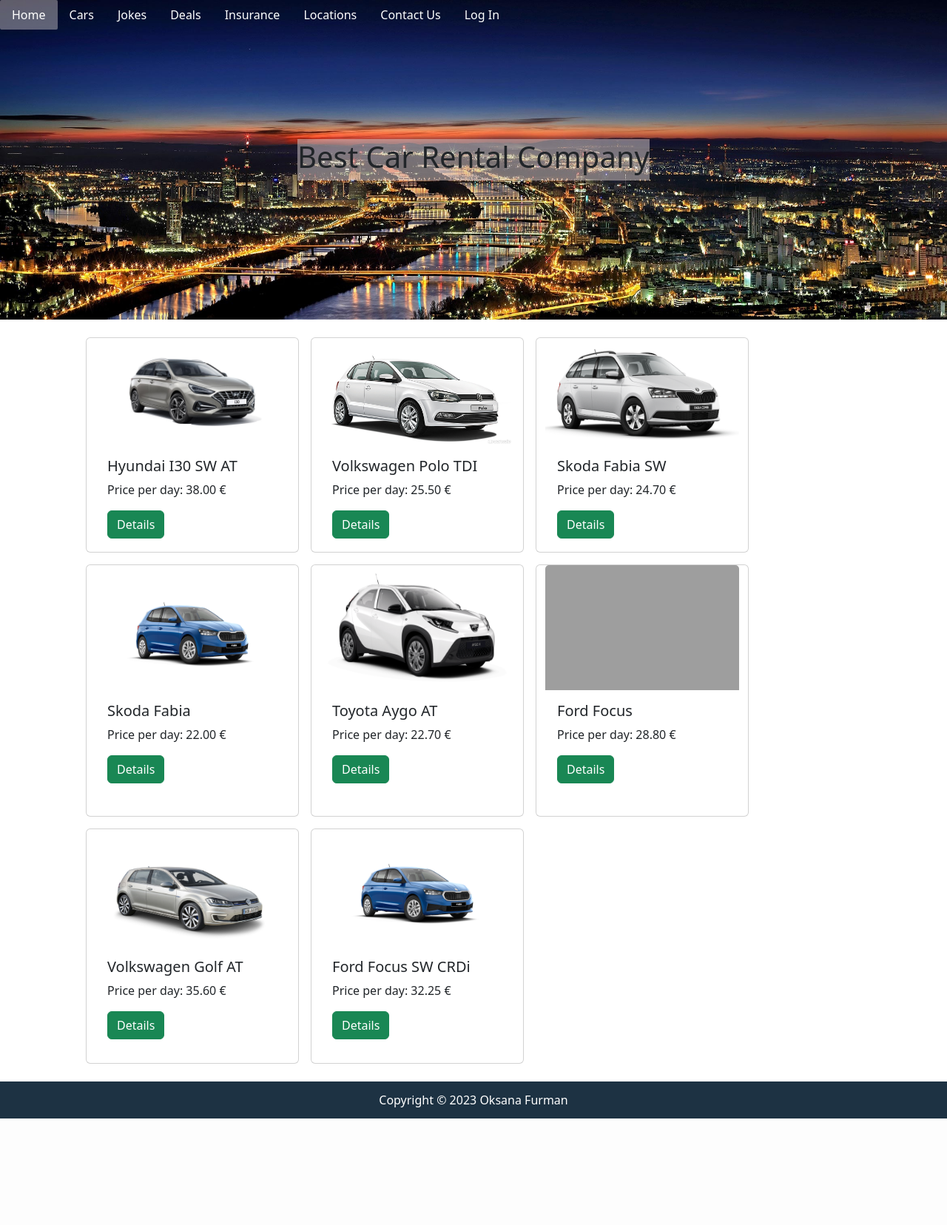
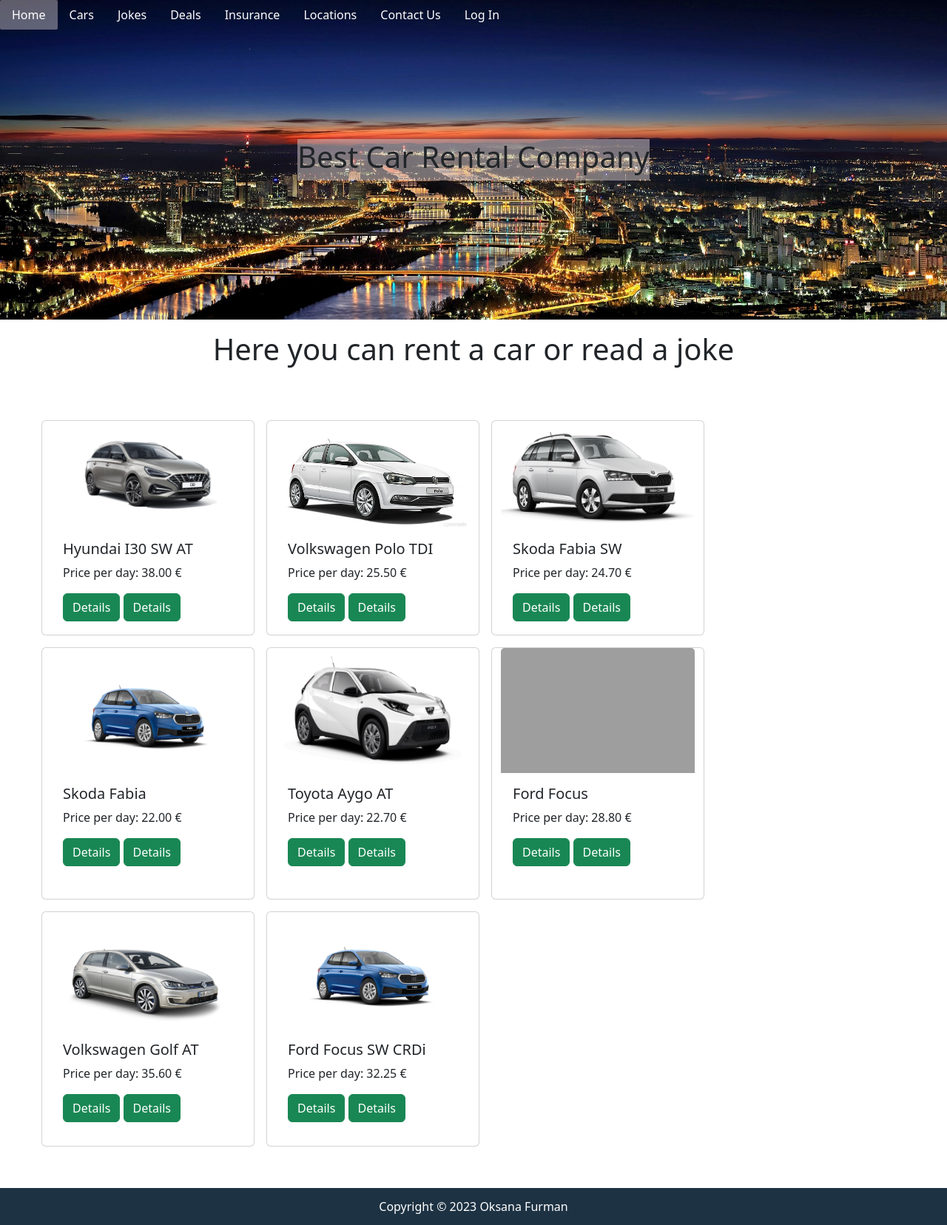
Before and after one commit to oksana-furman/php-day5, a PHP site: page /cars/jokes.html in a window 1280 px wide. Shown: the whole page at 74% size. Before the commit the page ends 1512 px from the top, so only its background shows below. Run offline with PHP 8.4, Linux system fonts and the light colour scheme; data comes from the database, SQL or seed files in the repository; grey boxes are pictures that could not be loaded.

Commit message:
update jokes.html

```diff
--- a/cars/api/myAPI.php
+++ b/cars/api/myAPI.php
@@ -8,12 +8,12 @@ require_once "../../components/db-connect.php";
 
 $sql = "SELECT * FROM cars";
 $result = mysqli_query($connect, $sql);
-$rows = mysqli_fetch_all($result, 1);
+$row = mysqli_fetch_all($result, 1);
 
 mysqli_close($connect);
 
 if(mysqli_num_rows($result) > 0){
-    myResponse(200, "Data found", $rows);
+    myResponse(200, "Data found", $row);
 }
 else{
     myResponse(204, "No data found", NULL);
--- a/cars/getSpec.php
+++ b/cars/getSpec.php
@@ -8,9 +8,9 @@
     if(isset($_GET["id"])){
         if(!empty($_GET["id"])){
             $id = $_GET["id"];
-            require_once "../db_connect.php";
+            require_once "../components/db-connect.php";
 
-            $sql = "SELECT * FROM cars WHERE car_id = $id";
+            $sql = "SELECT * FROM cars WHERE id = $id";
             $result = mysqli_query($connect, $sql);
             $row = mysqli_fetch_assoc($result);
             $brand = @$row["brand"]? : null;
--- a/cars/jokes.html
+++ b/cars/jokes.html
@@ -14,25 +14,19 @@
 <body>
     <div id="navbar" class="m-0 p-0"></div>
 
+    <h1 class="text-center m-3">Here you can rent a car or read a joke</h1>
 
-    <div class="container m-auto me-5">
-        <div id="cont" class="row row-cols-3 p-3"></div>
-    </div>
+    <div id="joke" class="text-center m-3 py-5 m-auto" style="display: none; width: 40rem;"></div>
+
+
+
+    <div id="cont" class="row row-cols-3 p-5 m-auto"></div>
+
 
 
     <div id="footer" class="m-0 p-0"></div>
 
     <script>
-        function getDetails(id) {
-            let xhr = new XMLHttpRequest();
-            xhr.open("GET", "./getSpec.php?id=" + id);
-            xhr.send();
-            xhr.onload = function() {
-                let result = JSON.parse(this.responseText);
-                console.log(result);
-            }
-        }
-
         function buildHTML() {
             let xhr = new XMLHttpRequest();
             xhr.open("GET", "./api/myAPI.php");
@@ -47,7 +41,9 @@
                     <div class="card-body">
                         <h5 class="card-title">${result.data[i].brand} ${result.data[i].model}</h5>
                         <p class="card-text">Price per day: ${result.data[i].pricePerDay} &#8364;</p>
-                        <button class="btn btn-success" onclick="getDetails(${result.data[i].id})">Details</button>
+                        <a href="./details.php?id=${result.data[i].id}" class="btn btn-success">Details</a>
+                        <a onclick="loadJoke()" class="btn btn-success">Details</a>
+
 
                     </div>
                     </div>
@@ -82,6 +78,21 @@
         }
         loadFooter();
         loadNav();
+
+        function loadJoke() {
+            const xml = new XMLHttpRequest();
+            xml.open("GET", "./api/secret.php", true);
+            xml.onload = function() {
+                const joke = JSON.parse(xml.responseText);
+                document.getElementById('joke').style.display = " block";
+                document.getElementById('joke').innerHTML = `
+                <div class="joke p-2">
+                    <p>${joke.joke}</p>
+                    <a href="./jokes.html" class="btn btn-danger">Now laugh!</a>
+                    </div> `;
+            }
+            xml.send();
+        }
     </script>
     <script src='https://cdn.jsdelivr.net/npm/bootstrap@5.3.0-alpha2/dist/js/bootstrap.bundle.min.js' integrity='sha384-qKXV1j0HvMUeCBQ+QVp7JcfGl760yU08IQ+GpUo5hlbpg51QRiuqHAJz8+BrxE/N' crossorigin='anonymous'></script>
 </body>
--- a/components/style.css
+++ b/components/style.css
@@ -19,6 +19,12 @@ body {
 #nav #navUl .nav-link:hover {
   background-color: rgba(234, 226, 226, 0.4) !important;
   border-radius: 2px !important;
+}
+
+#joke {
+  background-color: rgb(15, 58, 83);
+  color: whitesmoke;
+  border-radius: 5px;
 }
 
 fieldset {
--- a/components/style.scss
+++ b/components/style.scss
@@ -25,6 +25,13 @@ body {
             border-radius: 2px !important;
         }
     }
+}
+
+#joke {
+    //width: 40rem;
+    background-color: rgb(15, 58, 83);
+    color: whitesmoke;
+    border-radius: 5px;
 }
 
 fieldset {
```
Also changed, not shown: cars/api/secret.php (+9 -3 lines), cars/details.php (+12 -2 lines), 1 other file.
